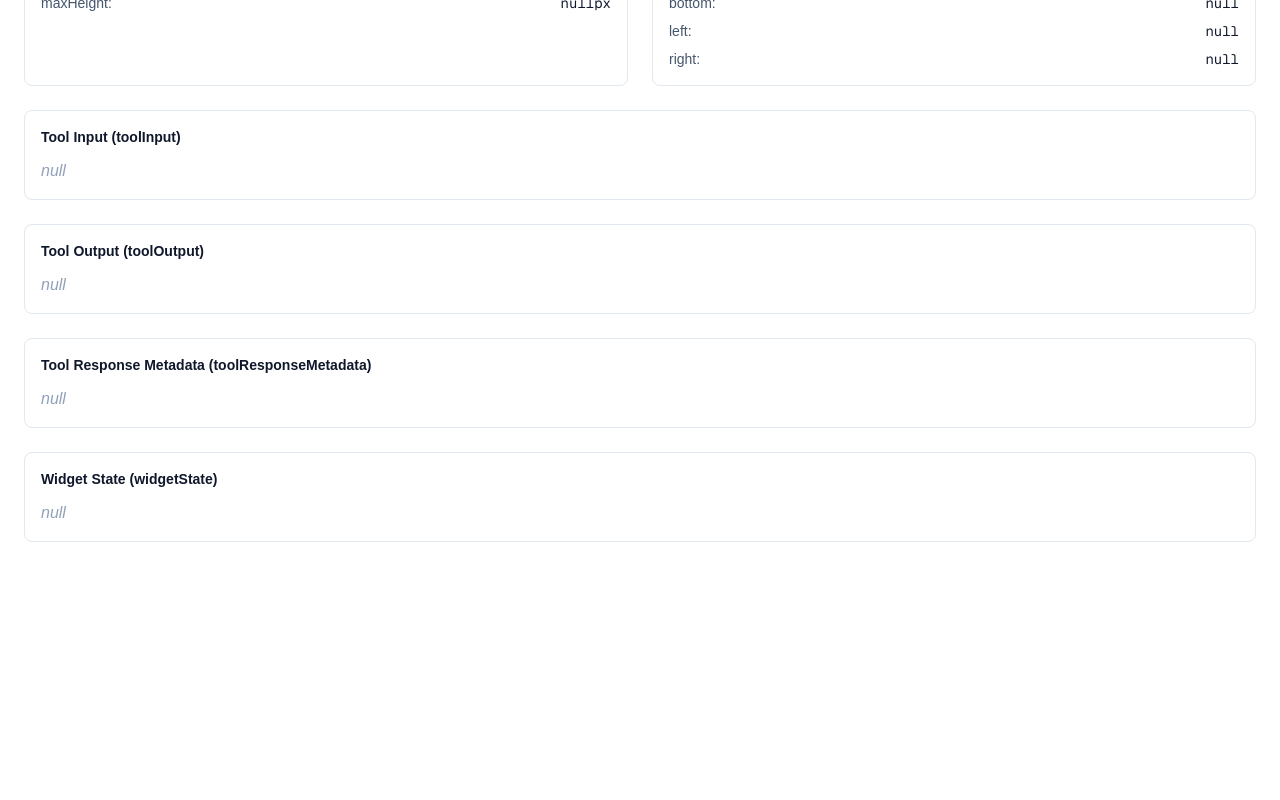
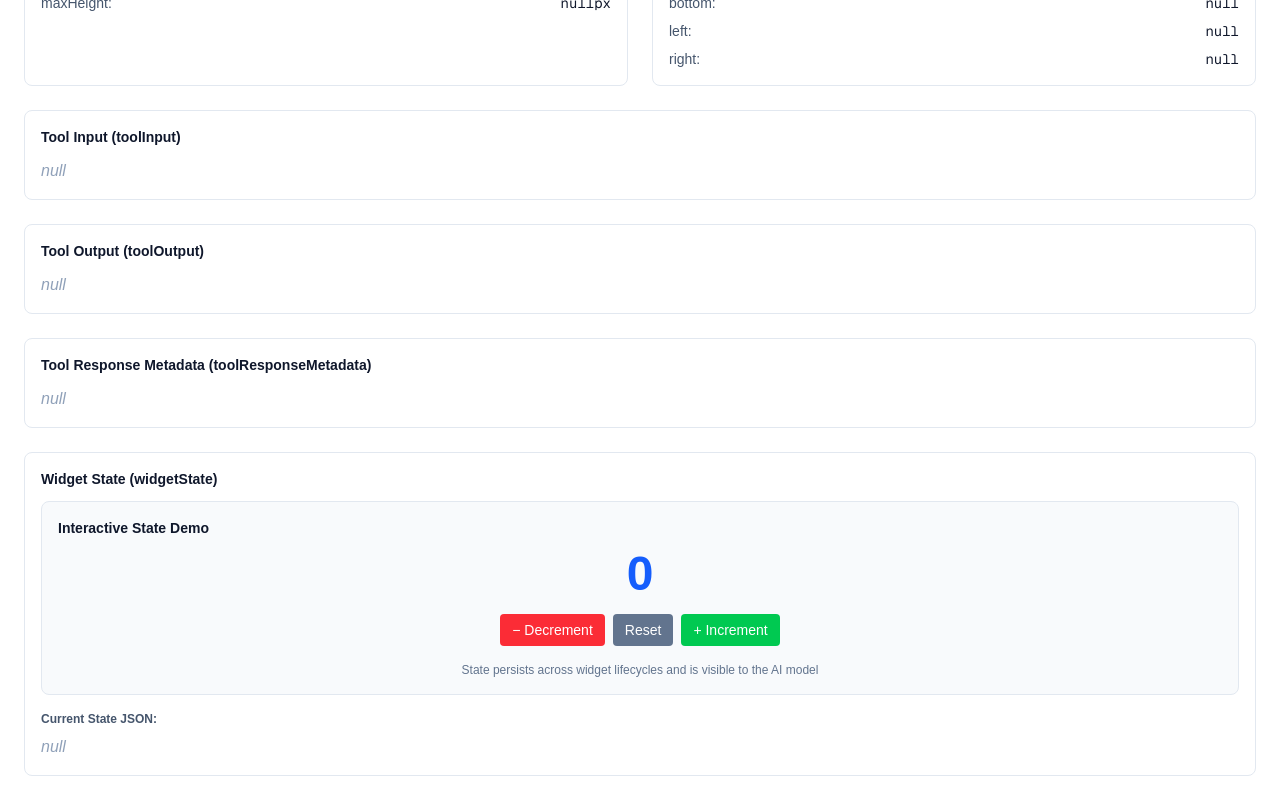
Before and after one commit to MCPJam/apps-sdk-everything, a Next.js app: page /api-dashboard in a window 1280 px wide. Shown: the part 513-1313 px from the top of the page. Before the commit the page ends 1079 px from the top, so only its background shows below. Built offline with nearby package versions, Linux system fonts and the light colour scheme.

Commit message:
Condense app to 2 tabs: API Dashboard with state demo and Methods Playground

```diff
--- a/app/api-dashboard/page.tsx
+++ b/app/api-dashboard/page.tsx
@@ -1,5 +1,6 @@
 "use client";
 
+import { useState } from "react";
 import {
   useTheme,
   useLocale,
@@ -13,6 +14,11 @@ import {
   useWidgetState,
   useIsChatGptApp,
 } from "../hooks";
+
+interface DemoState extends Record<string, unknown> {
+  counter: number;
+  lastUpdated: string;
+}
 
 function PropertyCard({
   title,
@@ -80,8 +86,36 @@ export default function ApiDashboard() {
   const toolInput = useToolInput();
   const toolOutput = useToolOutput();
   const toolResponseMetadata = useToolResponseMetadata();
-  const [widgetState] = useWidgetState();
   const isChatGptApp = useIsChatGptApp();
+
+  const [state, setState] = useWidgetState<DemoState>({
+    counter: 0,
+    lastUpdated: new Date().toISOString(),
+  });
+
+  const incrementCounter = () => {
+    setState((prev) => ({
+      ...prev!,
+      counter: prev!.counter + 1,
+      lastUpdated: new Date().toISOString(),
+    }));
+  };
+
+  const decrementCounter = () => {
+    setState((prev) => ({
+      ...prev!,
+      counter: prev!.counter - 1,
+      lastUpdated: new Date().toISOString(),
+    }));
+  };
+
+  const resetCounter = () => {
+    setState((prev) => ({
+      ...prev!,
+      counter: 0,
+      lastUpdated: new Date().toISOString(),
+    }));
+  };
 
   return (
     <div className="max-w-7xl mx-auto p-6">
@@ -216,10 +250,50 @@ export default function ApiDashboard() {
           </PropertyCard>
         </div>
 
-        {/* Widget State */}
+        {/* Widget State with Interactive Demo */}
         <div className="md:col-span-2">
           <PropertyCard title="Widget State (widgetState)">
-            <JsonValue data={widgetState} />
+            <div className="space-y-4">
+              <div className="bg-slate-50 dark:bg-slate-900 rounded-lg border border-slate-200 dark:border-slate-700 p-4">
+                <h4 className="text-sm font-semibold text-slate-900 dark:text-slate-100 mb-3">
+                  Interactive State Demo
+                </h4>
+                <div className="flex flex-col items-center space-y-4">
+                  <div className="text-5xl font-bold text-blue-600 dark:text-blue-400">
+                    {state?.counter ?? 0}
+                  </div>
+                  <div className="flex gap-2">
+                    <button
+                      onClick={decrementCounter}
+                      className="px-3 py-1.5 bg-red-500 hover:bg-red-600 text-white rounded text-sm font-medium transition-colors"
+                    >
+                      − Decrement
+                    </button>
+                    <button
+                      onClick={resetCounter}
+                      className="px-3 py-1.5 bg-slate-500 hover:bg-slate-600 text-white rounded text-sm font-medium transition-colors"
+                    >
+                      Reset
+                    </button>
+                    <button
+                      onClick={incrementCounter}
+                      className="px-3 py-1.5 bg-green-500 hover:bg-green-600 text-white rounded text-sm font-medium transition-colors"
+                    >
+                      + Increment
+                    </button>
+                  </div>
+                  <p className="text-xs text-slate-500 dark:text-slate-400 text-center">
+                    State persists across widget lifecycles and is visible to the AI model
+                  </p>
+                </div>
+              </div>
+              <div>
+                <p className="text-xs font-semibold text-slate-600 dark:text-slate-400 mb-2">
+                  Current State JSON:
+                </p>
+                <JsonValue data={state} />
+              </div>
+            </div>
           </PropertyCard>
         </div>
       </div>
--- a/app/components/Navigation.tsx
+++ b/app/components/Navigation.tsx
@@ -4,11 +4,8 @@ import Link from "next/link";
 import { usePathname } from "next/navigation";
 
 const navLinks = [
-  { href: "/", label: "Home" },
   { href: "/api-dashboard", label: "API Dashboard" },
   { href: "/methods-playground", label: "Methods Playground" },
-  { href: "/state-demo", label: "State Demo" },
-  { href: "/events-monitor", label: "Events Monitor" },
 ];
 
 export function Navigation() {
--- a/app/page.tsx
+++ b/app/page.tsx
@@ -1,31 +1,5 @@
-"use client";
-
-import { useIsChatGptApp } from "./hooks";
+import { redirect } from "next/navigation";
 
 export default function Home() {
-  const isChatGptApp = useIsChatGptApp();
-
-  return (
-    <div className="max-w-4xl mx-auto p-8">
-      <div className="text-center">
-        <h1 className="text-3xl font-bold text-slate-900 dark:text-slate-100 mb-4">
-          OpenAI Apps SDK Demo
-        </h1>
-        {!isChatGptApp && (
-          <div className="mt-4 bg-yellow-50 dark:bg-yellow-950 border border-yellow-200 dark:border-yellow-800 rounded-lg px-4 py-3">
-            <p className="text-sm text-yellow-900 dark:text-yellow-100">
-              ⚠️ Not running in ChatGPT. Use the navigation above to explore demos.
-            </p>
-          </div>
-        )}
-        {isChatGptApp && (
-          <div className="mt-4 bg-green-50 dark:bg-green-950 border border-green-200 dark:border-green-800 rounded-lg px-4 py-3">
-            <p className="text-sm text-green-900 dark:text-green-100 font-medium">
-              ✓ Running in ChatGPT
-            </p>
-          </div>
-        )}
-      </div>
-    </div>
-  );
+  redirect("/api-dashboard");
 }
```
